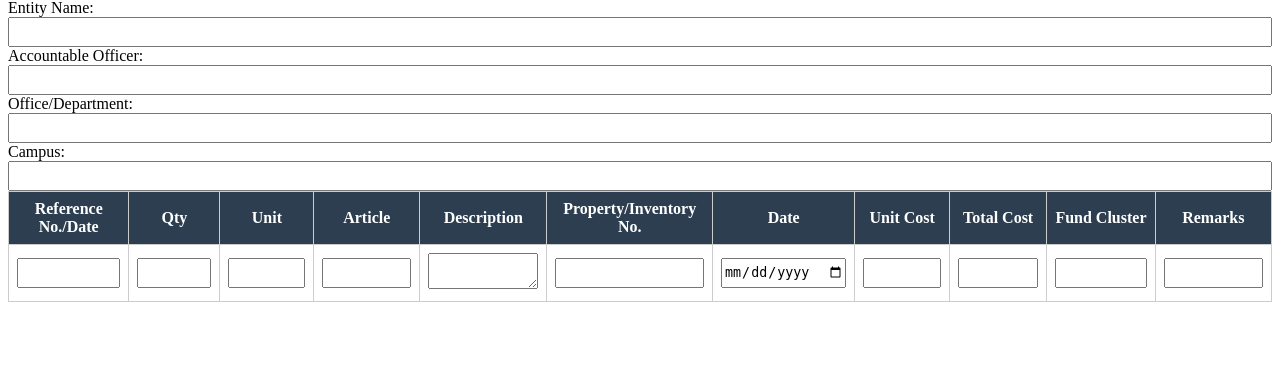
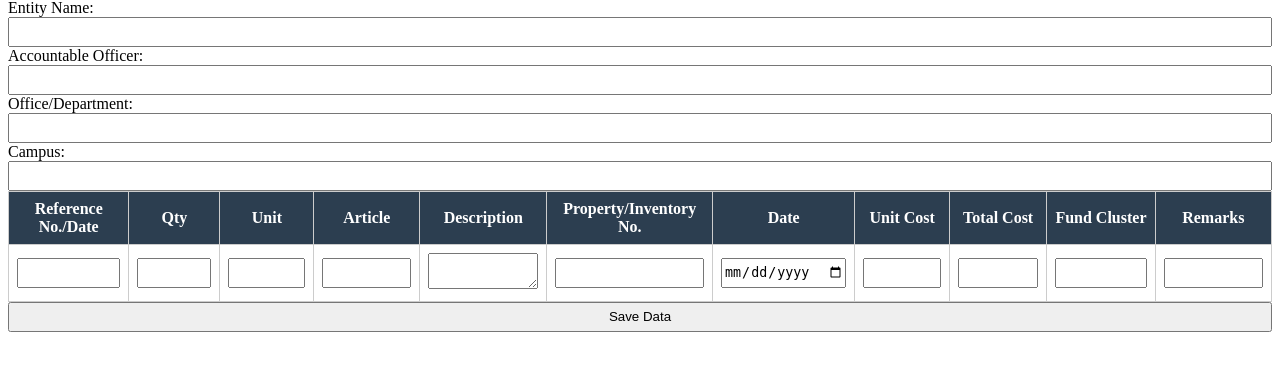
Before and after one commit to darwinweng2002/spms-system, a PHP site: page /summary.php in a window 1280 px wide. Shown: the part 68-458 px from the top of the page. Run offline with PHP 8.4, Linux system fonts and the light colour scheme; the visitor is signed in with stand-in values (Sample User, id 1).

Commit message:
update summary.php

```diff
--- a/admin/summary.php
+++ b/admin/summary.php
@@ -1,3 +1,66 @@
+<?php
+session_start();
+require_once 'db.php';  // Include your PDO-based db.php
+
+// Check if admin is logged in
+if (!isset($_SESSION['admin_id'])) {
+    header("Location: index.php");
+    exit;
+}
+
+// Handle form submission
+if ($_SERVER['REQUEST_METHOD'] === 'POST') {
+    $entity_name = $_POST['entity_name'];
+    $accountable_officer = $_POST['accountable_officer'];
+    $office_department = $_POST['office_department'];
+    $campus = $_POST['campus'];
+
+    $reference_no = $_POST['reference_no'];
+    $qty = $_POST['qty'];
+    $unit = $_POST['unit'];
+    $article = $_POST['article'];
+    $description = $_POST['description'];
+    $property_inventory_no = $_POST['property_inventory_no'];
+    $date = $_POST['date'];
+    $unit_cost = $_POST['unit_cost'];
+    $total_cost = $_POST['total_cost'];
+    $fund_cluster = $_POST['fund_cluster'];
+    $remarks = $_POST['remarks'];
+
+    try {
+        // PDO query with named placeholders
+        $stmt = $pdo->prepare("INSERT INTO property_summaries
+            (entity_name, accountable_officer, office_department, campus, reference_no, qty, unit, article, description, property_inventory_no, date, unit_cost, total_cost, fund_cluster, remarks)
+            VALUES (:entity_name, :accountable_officer, :office_department, :campus, :reference_no, :qty, :unit, :article, :description, :property_inventory_no, :date, :unit_cost, :total_cost, :fund_cluster, :remarks)");
+
+        // Execute the prepared statement with actual values
+        $stmt->execute([
+            ':entity_name' => $entity_name,
+            ':accountable_officer' => $accountable_officer,
+            ':office_department' => $office_department,
+            ':campus' => $campus,
+            ':reference_no' => $reference_no,
+            ':qty' => $qty,
+            ':unit' => $unit,
+            ':article' => $article,
+            ':description' => $description,
+            ':property_inventory_no' => $property_inventory_no,
+            ':date' => $date,
+            ':unit_cost' => $unit_cost,
+            ':total_cost' => $total_cost,
+            ':fund_cluster' => $fund_cluster,
+            ':remarks' => $remarks
+        ]);
+
+        echo "<script>alert('Data saved successfully!');</script>";
+    } catch (PDOException $e) {
+        echo "<script>alert('Failed to save data: " . $e->getMessage() . "');</script>";
+    }
+}
+?>
+
+
+
 
 <!DOCTYPE html>
 <html lang="en">
@@ -55,38 +92,34 @@
 
     <label>Campus:</label>
     <input type="text" name="campus" required>
+
     <table>
         <thead>
         <tr>
-            <th>Reference No./Date</th>
-            <th>Qty</th>
-            <th>Unit</th>
-            <th>Article</th>
-            <th>Description</th>
-            <th>Property/Inventory No.</th>
-            <th>Date</th>
-            <th>Unit Cost</th>
-            <th>Total Cost</th>
-            <th>Fund Cluster</th>
-            <th>Remarks</th>
+            <th>Reference No./Date</th><th>Qty</th><th>Unit</th><th>Article</th><th>Description</th>
+            <th>Property/Inventory No.</th><th>Date</th><th>Unit Cost</th><th>Total Cost</th>
+            <th>Fund Cluster</th><th>Remarks</th>
         </tr>
         </thead>
         <tbody>
         <tr>
-            <td><input type="text"></td>
-            <td><input type="number"></td>
-            <td><input type="text"></td>
-            <td><input type="text"></td>
-            <td><textarea></textarea></td>
-            <td><input type="text"></td>
-            <td><input type="date"></td>
-            <td><input type="number" step="0.01"></td>
-            <td><input type="number" step="0.01"></td>
-            <td><input type="text"></td>
-            <td><input type="text"></td>
+            <td><input type="text" name="reference_no"></td>
+            <td><input type="number" name="qty"></td>
+            <td><input type="text" name="unit"></td>
+            <td><input type="text" name="article"></td>
+            <td><textarea name="description"></textarea></td>
+            <td><input type="text" name="property_inventory_no"></td>
+            <td><input type="date" name="date"></td>
+            <td><input type="number" name="unit_cost" step="0.01"></td>
+            <td><input type="number" name="total_cost" step="0.01"></td>
+            <td><input type="text" name="fund_cluster"></td>
+            <td><input type="text" name="remarks"></td>
         </tr>
         </tbody>
     </table>
+
+    <input type="submit" value="Save Data">
+</form>
 
 <script>
     // Column resizing logic for all fields
```
Also changed, not shown: other parts of admin/summary.php (+8 -34 lines). Lines whose indentation alone changed are shown as unchanged.
